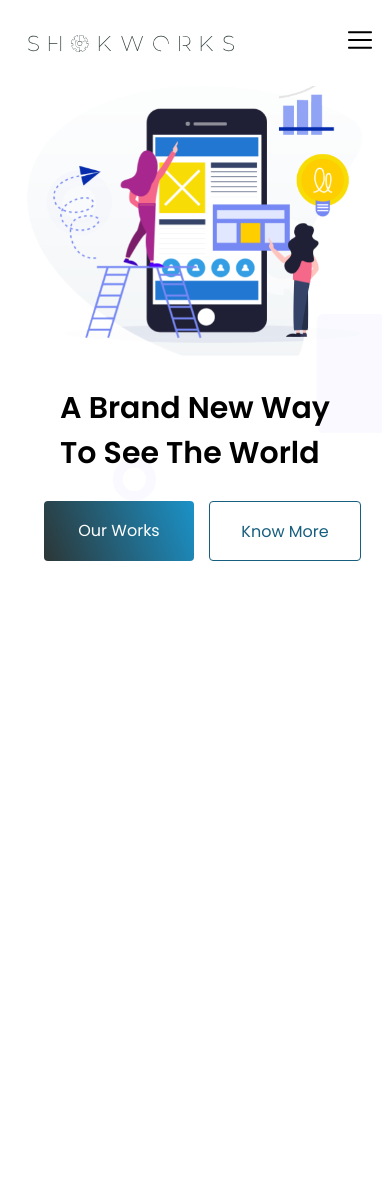
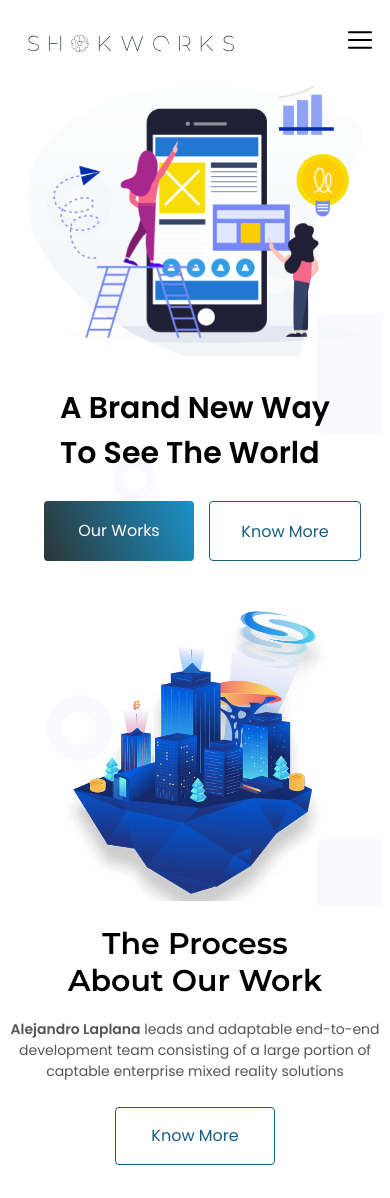
Before and after one commit to MirkoAn/shokworks-react, a React (Create React App) app: page / in a window 390 px wide. Before the commit the page ends 844 px from the top, so only its background shows below. Built offline with nearby package versions, Linux system fonts and the light colour scheme.

Commit message:
Finished work-component for mobile devices

```diff
--- a/src/App.js
+++ b/src/App.js
@@ -1,6 +1,7 @@
 import React from 'react'
 import { Header } from './Components/Header'
 import { Hero } from './Components/Hero'
+import { Work } from './Components/Work'
 
 import { GlobalStyle } from './styles/GlobalStyles'
 
@@ -9,5 +10,6 @@ export const App = () => (
     <GlobalStyle />
     <Header />
     <Hero />
+    <Work />
   </>
 )
--- a/src/Components/Hero/styles.js
+++ b/src/Components/Hero/styles.js
@@ -60,7 +60,7 @@ export const BlueButton = styled.div`
     padding: 10px 30px;
     width: 150px;
     height: 58px;
-    font-family: ${fonttheme.font1}
+    font-family: ${fonttheme.font1};
   }
 `
 export const WhiteButton = styled(BlueButton)`
--- /dev/null
+++ b/src/Components/Work/index.js
@@ -0,0 +1,25 @@
+import React from 'react'
+
+import Img from '../../assets/images/what-can-you-build.png'
+
+import { Container, Button, Wrapper, ImgWrapper, BuildImage } from './styles'
+
+export const Work = () => {
+  return (
+    <Container>
+      <ImgWrapper>
+        <BuildImage src={Img} alt='build-img' />
+      </ImgWrapper>
+      <Wrapper>
+        <h2>the process <br /> about our work</h2>
+        <p>
+          <span>Alejandro Laplana</span> leads and adaptable end-to-end development team
+          consisting of a large portion of captable enterprise mixed reality solutions
+        </p>
+        <Button>
+          <a href='#'>Know More</a>
+        </Button>
+      </Wrapper>
+    </Container>
+  )
+}
--- /dev/null
+++ b/src/Components/Work/styles.js
@@ -0,0 +1,70 @@
+import styled from 'styled-components'
+
+import * as fonttheme from '../../styles/variables/FontThemes'
+import * as colors from '../../styles/variables/Colors'
+
+import BgImg from '../../assets/images/Group2258.png'
+
+export const Container = styled.section`
+  display: flex;
+  flex-direction: column;
+  align-items: center;
+  justify-content: center;
+  margin-top: 50px;
+  text-align: center;
+`
+export const Button = styled.div`
+  display: flex;
+  justify-content: center;
+  margin: 25px auto;
+  text-decoration: none;
+  text-align: center;
+  border-radius: 4px;
+  width: 160px;
+  height: 58px;
+  background: ${colors.backgroundcolor};
+  border: 1px solid ${colors.secondarycolor};
+  &:hover {
+    background: ${colors.secondarycolor};
+    transition: 0.5s;
+    a {
+      color: ${colors.backgroundcolor};
+    }
+  }
+
+  a {
+    color: ${colors.secondarycolor};
+    display: flex;
+    align-items: center;
+    justify-content: center;
+    padding: 10px 30px;
+    font-family: ${fonttheme.font1};
+  }
+`
+export const Wrapper = styled.div`
+
+  p {
+    font-size: 14px;
+    font-family: ${fonttheme.font1};
+    color: ${colors.primarycolor};
+  }
+
+  h2 {
+    text-transform: capitalize;
+    margin-bottom: 20px;
+    margin-top: 20px;
+    font-size: 30px;
+    font-family: ${fonttheme.font2}
+  }
+
+  span {
+    font-weight: bold;
+  }
+`
+export const BuildImage = styled.img`
+  width: 90%;
+`
+
+export const ImgWrapper = styled.div`
+  background-image : url(${BgImg})
+`
```
